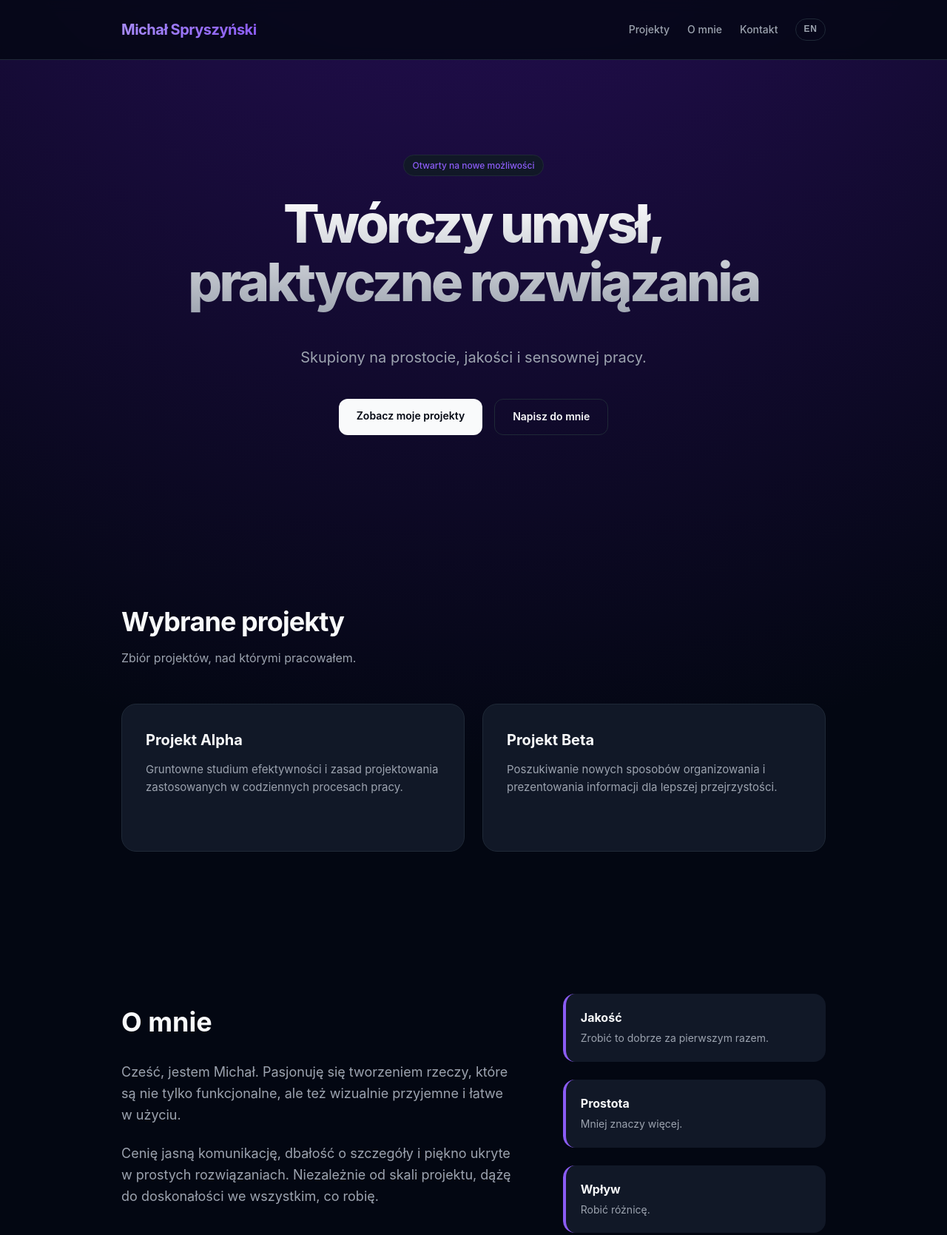
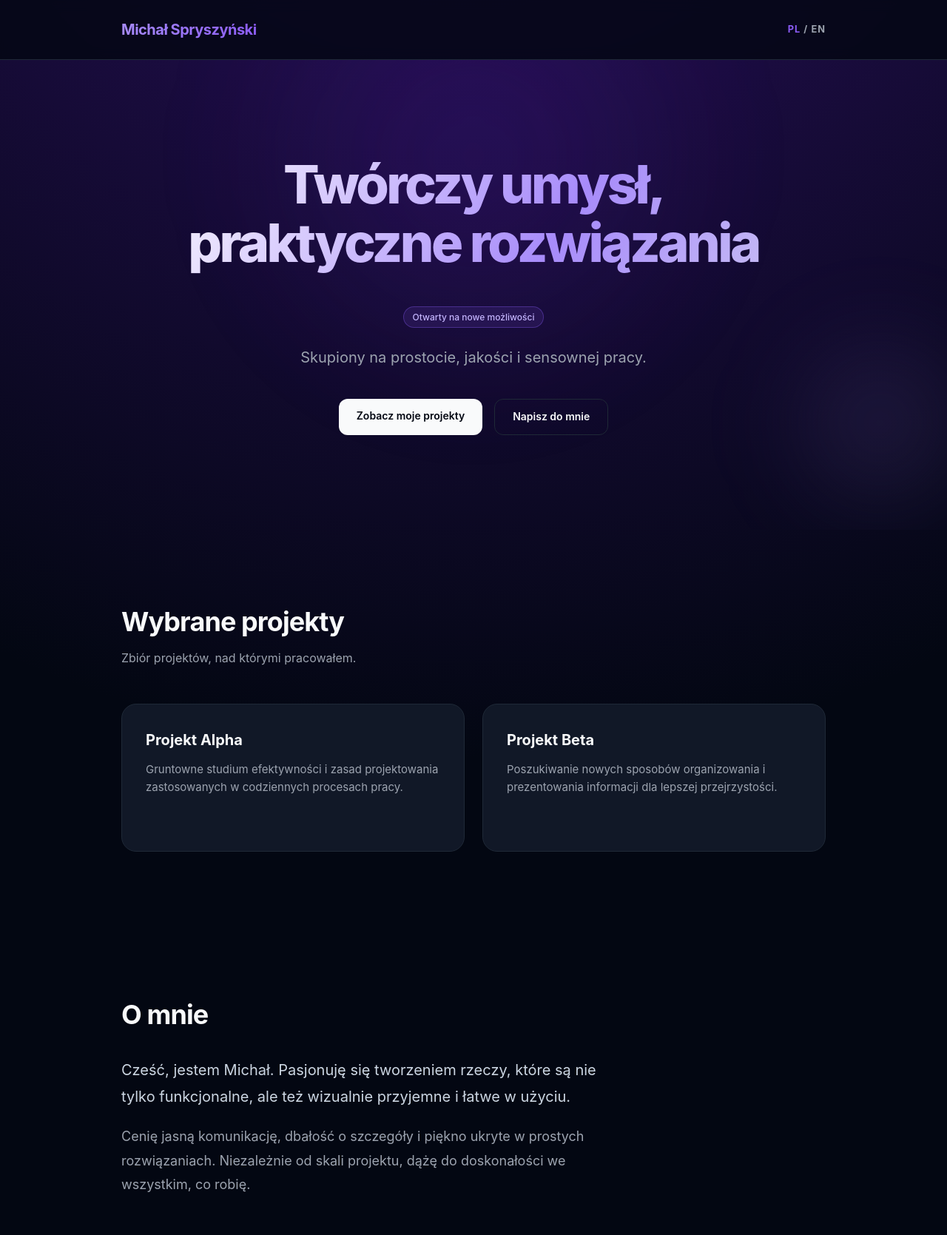
Before and after one commit to michal-spryszynski/website, a plain HTML site: page index.html in a window 1280 px wide. Shown: the top 1669 px of the page at 74% size. Drawn offline with Linux system fonts and the light colour scheme.

Commit message:
main redesign

```diff
--- a/index.html
+++ b/index.html
@@ -15,28 +15,21 @@
     <header>
         <div class="container">
             <div class="logo">Michał Spryszyński</div>
-            <nav>
-                <ul>
-                    <li><a href="#projects" data-i18n="nav.work"></a></li>
-                    <li><a href="#about"    data-i18n="nav.about"></a></li>
-                    <li><a href="#contact"  data-i18n="nav.contact"></a></li>
-                </ul>
-                <button id="lang-toggle" aria-label="Switch language"></button>
-            </nav>
+            <span id="lang-toggle" role="button" tabindex="0" aria-label="Switch language"></span>
         </div>
     </header>
 
     <main>
         <section id="hero">
             <div class="container">
-                <span class="badge" data-i18n="hero.badge"></span>
                 <h1>
                     <span data-i18n="hero.headline1"></span>
                     <span data-i18n="hero.headline2"></span>
                 </h1>
+                <span class="badge" data-i18n="hero.badge"></span>
                 <p data-i18n="hero.sub"></p>
                 <div class="hero-actions">
-                    <a href="#projects" class="btn"         data-i18n="hero.cta.work"></a>
+                    <a href="#projects" class="btn"             data-i18n="hero.cta.work"></a>
                     <a href="#contact"  class="btn btn-outline" data-i18n="hero.cta.contact"></a>
                 </div>
             </div>
@@ -83,26 +76,10 @@
 
         <section id="about">
             <div class="container">
-                <div class="about-grid">
-                    <div class="about-text">
-                        <h2 data-i18n="about.heading"></h2>
-                        <p  data-i18n="about.p1"></p>
-                        <p  data-i18n="about.p2"></p>
-                    </div>
-                    <div class="about-values">
-                        <div class="value-item">
-                            <h4 data-i18n="about.v1.title"></h4>
-                            <p  data-i18n="about.v1.desc"></p>
-                        </div>
-                        <div class="value-item">
-                            <h4 data-i18n="about.v2.title"></h4>
-                            <p  data-i18n="about.v2.desc"></p>
-                        </div>
-                        <div class="value-item">
-                            <h4 data-i18n="about.v3.title"></h4>
-                            <p  data-i18n="about.v3.desc"></p>
-                        </div>
-                    </div>
+                <div class="about-text">
+                    <h2 data-i18n="about.heading"></h2>
+                    <p  data-i18n="about.p1"></p>
+                    <p  data-i18n="about.p2"></p>
                 </div>
             </div>
         </section>
@@ -167,8 +144,9 @@
                 card.querySelector('.card-short').textContent = card.dataset[`short${lang.charAt(0).toUpperCase() + lang.slice(1)}`];
             });
 
-            // Toggle button label
-            document.getElementById('lang-toggle').textContent = lang === 'pl' ? 'EN' : 'PL';
+            // Toggle — highlight active language
+            document.getElementById('lang-toggle').innerHTML =
+                lang === 'pl' ? '<em>PL</em> / EN' : 'PL / <em>EN</em>';
 
             // html[lang] attribute
             document.documentElement.lang = lang;
@@ -222,9 +200,11 @@
         oClose.addEventListener('click', closeProject);
         document.addEventListener('keydown', e => { if (e.key === 'Escape') closeProject(); });
 
-        // ── Toggle button ────────────────────────────────────────────────────
-        document.getElementById('lang-toggle').addEventListener('click', () => {
-            setLang(getLang() === 'pl' ? 'en' : 'pl');
+        // ── Toggle ───────────────────────────────────────────────────────────
+        const toggle = document.getElementById('lang-toggle');
+        toggle.addEventListener('click', () => setLang(getLang() === 'pl' ? 'en' : 'pl'));
+        toggle.addEventListener('keydown', e => {
+            if (e.key === 'Enter' || e.key === ' ') { e.preventDefault(); toggle.click(); }
         });
 
         // ── Init ─────────────────────────────────────────────────────────────
--- a/style.css
+++ b/style.css
@@ -60,65 +60,77 @@ header .container {
     -webkit-text-fill-color: transparent;
 }
 
-nav {
-    display: flex;
-    align-items: center;
-    gap: 1.5rem;
-}
-
-nav ul {
-    list-style: none;
-    display: flex;
-    gap: 1.5rem;
-}
-
 #lang-toggle {
-    background: transparent;
-    border: 1px solid var(--border-color);
-    color: var(--secondary-text);
-    font-size: 0.75rem;
+    font-size: 0.8rem;
     font-weight: 700;
     letter-spacing: 0.08em;
-    padding: 0.25rem 0.625rem;
-    border-radius: 9999px;
+    color: var(--secondary-text);
     cursor: pointer;
-    transition: border-color 0.2s ease, color 0.2s ease, background 0.2s ease;
-    line-height: 1.6;
+    transition: color 0.2s ease;
+    user-select: none;
 }
 
 #lang-toggle:hover {
-    border-color: var(--accent-color);
-    color: var(--accent-color);
-    background: rgba(139, 92, 246, 0.08);
+    color: #e2e8f0;
 }
 
-nav a {
-    text-decoration: none;
-    color: var(--secondary-text);
-    font-size: 0.875rem;
-    font-weight: 500;
-    transition: all 0.2s ease;
+#lang-toggle em {
+    font-style: normal;
+    color: var(--accent-color);
 }
 
-nav a:hover {
-    color: var(--primary-text);
-}
 
 /* Hero Section */
 #hero {
     padding: 8rem 0;
     text-align: center;
+    position: relative;
+    overflow: hidden;
+}
+
+#hero .container {
+    position: relative;
+    z-index: 1;
+}
+
+/* Ambient orbs */
+#hero::before,
+#hero::after {
+    content: '';
+    position: absolute;
+    border-radius: 50%;
+    pointer-events: none;
+    filter: blur(60px);
+}
+
+#hero::before {
+    width: 700px;
+    height: 700px;
+    background: radial-gradient(circle, rgba(109, 40, 217, 0.22) 0%, transparent 65%);
+    top: -220px;
+    left: 50%;
+    transform: translateX(-50%);
+    animation: orb-pulse 10s ease-in-out infinite;
+}
+
+#hero::after {
+    width: 380px;
+    height: 380px;
+    background: radial-gradient(circle, rgba(167, 139, 250, 0.14) 0%, transparent 65%);
+    bottom: -60px;
+    right: -80px;
+    animation: orb-drift 16s ease-in-out infinite reverse;
 }
 
 .badge {
     display: inline-block;
     padding: 0.25rem 0.75rem;
-    background: var(--surface-color);
-    border: 1px solid var(--border-color);
+    background: rgba(139, 92, 246, 0.12);
+    border: 1px solid rgba(139, 92, 246, 0.35);
     border-radius: 9999px;
     font-size: 0.75rem;
     font-weight: 500;
-    color: var(--accent-color);
+    color: #c4b5fd;
     margin-bottom: 1.5rem;
 }
 
@@ -129,9 +141,11 @@ nav a:hover {
     letter-spacing: -0.05em;
     margin-bottom: 2.25rem;
     padding-bottom: 0.15em;
-    background: linear-gradient(to bottom, #fff, #9ca3af);
+    background: linear-gradient(120deg, #ffffff 0%, #c4b5fd 28%, #ffffff 52%, #a78bfa 76%, #e2e8f0 100%);
+    background-size: 250% 250%;
     -webkit-background-clip: text;
     -webkit-text-fill-color: transparent;
+    animation: gradient-pan 9s ease infinite;
 }
 
 #hero h1 span {
@@ -221,9 +235,11 @@ main section {
 }
 
 .project-card:hover {
-    border-color: var(--accent-color);
-    transform: translateY(-4px);
-    box-shadow: 0 20px 40px -20px rgba(139, 92, 246, 0.2);
+    border-color: rgba(139, 92, 246, 0.7);
+    transform: translateY(-5px);
+    box-shadow: 0 24px 48px -16px rgba(139, 92, 246, 0.3),
+                0 0 0 1px rgba(139, 92, 246, 0.12),
+                inset 0 1px 0 rgba(255, 255, 255, 0.06);
 }
 
 .project-content {
@@ -380,45 +396,27 @@ main section {
 }
 
 /* About Section */
-.about-grid {
-    display: grid;
-    grid-template-columns: 1.5fr 1fr;
-    gap: 4rem;
-    align-items: center;
+.about-text {
+    max-width: 680px;
 }
 
 .about-text h2 {
     font-size: 2.25rem;
-    margin-bottom: 1.5rem;
+    font-weight: 700;
+    letter-spacing: -0.025em;
+    margin-bottom: 1.75rem;
 }
 
 .about-text p {
     color: var(--secondary-text);
     font-size: 1.125rem;
-    margin-bottom: 1.5rem;
+    line-height: 1.8;
+    margin-bottom: 1.25rem;
 }
 
-.about-values {
-    display: flex;
-    flex-direction: column;
-    gap: 1.5rem;
-}
-
-.value-item {
-    background: var(--surface-color);
-    padding: 1.25rem;
-    border-radius: 1rem;
-    border-left: 4px solid var(--accent-color);
-}
-
-.value-item h4 {
-    font-size: 1rem;
-    margin-bottom: 0.25rem;
-}
-
-.value-item p {
-    font-size: 0.875rem;
-    color: var(--secondary-text);
+.about-text p:first-of-type {
+    font-size: 1.25rem;
+    color: #cbd5e1;
 }
 
 /* Contact Card */
@@ -477,13 +475,32 @@ footer {
     font-size: 0.875rem;
 }
 
+/* Keyframes */
+@keyframes gradient-pan {
+    0%   { background-position: 0% 50%; }
+    50%  { background-position: 100% 50%; }
+    100% { background-position: 0% 50%; }
+}
+
+@keyframes orb-pulse {
+    0%, 100% { transform: translateX(-50%) scale(1); opacity: 1; }
+    50%       { transform: translateX(-50%) scale(1.18); opacity: 0.75; }
+}
+
+@keyframes orb-drift {
+    0%, 100% { transform: translate(0, 0) scale(1); }
+    33%       { transform: translate(-30px, 20px) scale(1.08); }
+    66%       { transform: translate(20px, -15px) scale(0.94); }
+}
+
+/* Reduced motion */
+@media (prefers-reduced-motion: reduce) {
+    #hero h1 { animation: none; background-position: 0% 50%; }
+    #hero::before, #hero::after { animation: none; }
+}
+
 /* Responsive */
 @media (max-width: 768px) {
-    .about-grid {
-        grid-template-columns: 1fr;
-        gap: 2.5rem;
-    }
-
     #hero {
         padding: 6rem 0;
     }
--- a/translations.js
+++ b/translations.js
@@ -1,9 +1,6 @@
 const T = {
     pl: {
-        'nav.work':        'Projekty',
-        'nav.about':       'O mnie',
-        'nav.contact':     'Kontakt',
-        'hero.badge':      'Otwarty na nowe możliwości',
+'hero.badge':      'Otwarty na nowe możliwości',
         'hero.headline1':  'Twórczy umysł,',
         'hero.headline2':  'praktyczne rozwiązania',
         'hero.sub':        'Skupiony na prostocie, jakości i sensownej pracy.',
@@ -15,12 +12,6 @@ const T = {
         'about.heading':   'O mnie',
         'about.p1':        'Cześć, jestem Michał. Pasjonuję się tworzeniem rzeczy, które są nie tylko funkcjonalne, ale też wizualnie przyjemne i łatwe w użyciu.',
         'about.p2':        'Cenię jasną komunikację, dbałość o szczegóły i piękno ukryte w prostych rozwiązaniach. Niezależnie od skali projektu, dążę do doskonałości we wszystkim, co robię.',
-        'about.v1.title':  'Jakość',
-        'about.v1.desc':   'Zrobić to dobrze za pierwszym razem.',
-        'about.v2.title':  'Prostota',
-        'about.v2.desc':   'Mniej znaczy więcej.',
-        'about.v3.title':  'Wpływ',
-        'about.v3.desc':   'Robić różnicę.',
         'contact.heading': 'Porozmawiajmy',
         'contact.sub':     'Zawsze jestem otwarty na rozmowę o nowych projektach, kreatywnych pomysłach lub możliwościach współpracy.',
         'contact.cta':     'Wyślij e-mail',
@@ -28,10 +19,7 @@ const T = {
         'overlay.btn':     'Odwiedź projekt →',
     },
     en: {
-        'nav.work':        'Work',
-        'nav.about':       'About',
-        'nav.contact':     'Contact',
-        'hero.badge':      'Available for new opportunities',
+'hero.badge':      'Available for new opportunities',
         'hero.headline1':  'Creative Thinker',
         'hero.headline2':  '& Problem Solver',
         'hero.sub':        'Focused on simplicity, quality, and meaningful work.',
@@ -43,12 +31,6 @@ const T = {
         'about.heading':   'About Me',
         'about.p1':        'Hi, I\'m Michał. I\'m passionate about creating things that are not only functional but also visually pleasing and easy to use.',
         'about.p2':        'I value clear communication, attention to detail, and the beauty found in simple solutions. Whether it\'s a small task or a large project, I strive for excellence in everything I do.',
-        'about.v1.title':  'Quality',
-        'about.v1.desc':   'Doing it right the first time.',
-        'about.v2.title':  'Simplicity',
-        'about.v2.desc':   'Less is often more.',
-        'about.v3.title':  'Impact',
-        'about.v3.desc':   'Making a difference.',
         'contact.heading': 'Let\'s connect',
         'contact.sub':     'I\'m always open to discussing new projects, creative ideas or opportunities to be part of your vision.',
         'contact.cta':     'Send an Email',
```
